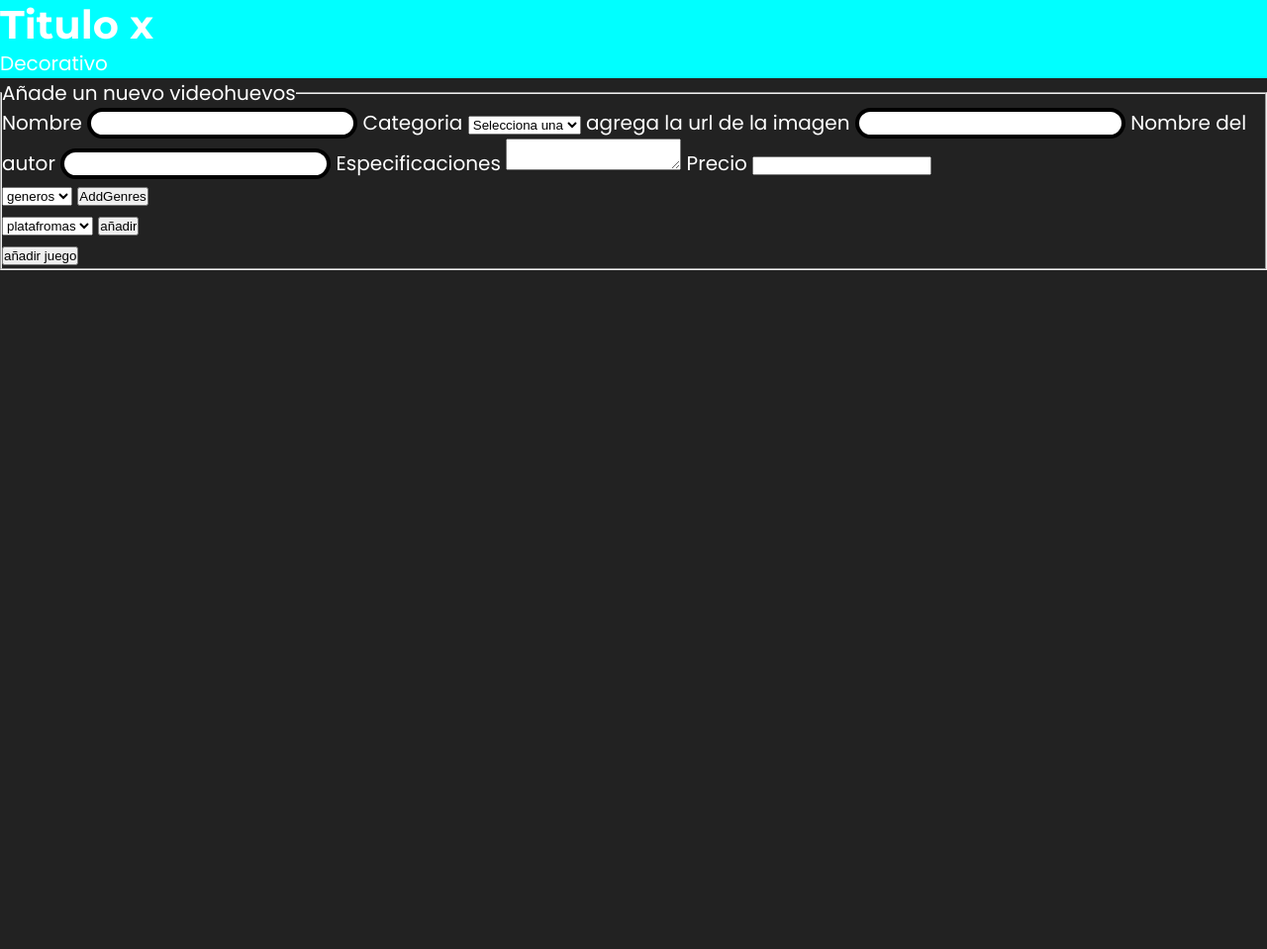
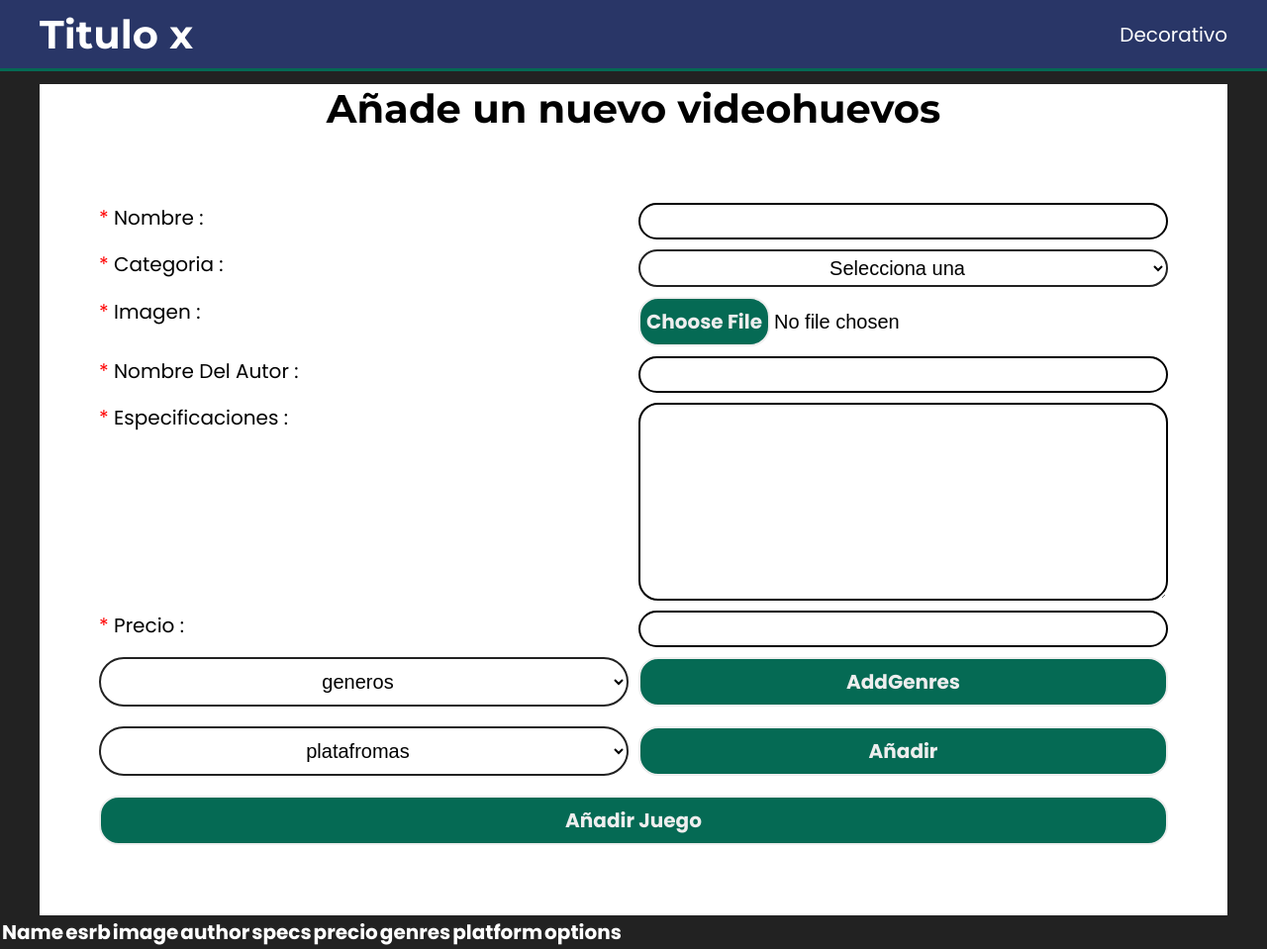
Before and after one commit to LobatoMedina/Videogames, a website: page src/main/resources/static/index.html in a window 1280 px wide. Shown: the whole page at 99% size. Before the commit the page ends 800 px from the top, so only its background shows below. Drawn offline with nearby package versions, Linux system fonts and the light colour scheme; files that its build step writes are made by us from their sources.

Commit message:
Cambios en variables, nombres normalizados, ya no mezclo PascalCase con CamelCase, ahora la mayoria esta en CamelCase con Snake case, pendiente normalizar todo,cambio de los estilos del input en global para el form, creacion de los estilos del form, cambio en el mixins.scss, se le quito el transition-property porque o se cancelan entre si, o los cancela con la propiedad all, asimismo cambio en el border-weight de los inputs type text, de .4rem a .2rem, creacion del metodo funcional clearInputs en el js para limpiar la entrada de los inputs se añadira despues en el agregar y/o actualizar

```diff
--- a/sass/base/_base.scss
+++ b/sass/base/_base.scss
@@ -17,11 +17,7 @@ body{
     background-color: v.$dark;
     color: v.$white;
 }
-input[type="text"]{
-    border-radius: 2rem;
-    border: .4rem solid v.$black;
-    font-size: 2rem;
-}
+
 a{
     color: v.$white;
     @include m.transition(color);
--- a/sass/base/_mixins.scss
+++ b/sass/base/_mixins.scss
@@ -15,11 +15,10 @@
     background-color: $bgColor;
     color: $color;
     border: $color solid .2rem;
-    transition-property: background-color;
-    transition-property: color;
-    transition-property: border-color;
     transition: ease-in-out;
     transition-duration: .5s;
+    font-family: v.$font;
+    font-weight: bold;
     cursor: pointer;
     min-width: 10rem;
     min-height: 5rem;
--- a/sass/base/_variables.scss
+++ b/sass/base/_variables.scss
@@ -1,7 +1,7 @@
 @use "sass:color" as color;
-$PrimaryColor: #293667;
-$DarknessP: color.scale($PrimaryColor, $lightness: -15%);
-$SecondaryColor: #004daa;
+$primaryColor: #293667;
+$darknessP: color.scale($primaryColor, $lightness: -15%);
+$secondaryColor: #056a54;
 $dark: #222;
 $light: #eee;
 $black: #000;
@@ -16,4 +16,4 @@ $desktopXl: 2400px;
 
 /*Fonts*/
 $font: "Poppins", sans-serif;
-$fontTitle: "Montserrat",sans-serif;
+$fontTitle: "Montserrat";
--- a/sass/global.scss
+++ b/sass/global.scss
@@ -5,3 +5,5 @@
 // Layout
 
 @forward "layout/header";
+@forward "layout/form";
+@forward "layout/select"
--- a/sass/layout/_header.scss
+++ b/sass/layout/_header.scss
@@ -2,6 +2,13 @@
 @use "../base/mixins" as m;
 
 .header{
-    background-color: aqua;
+    background-color: v.$primaryColor;
+    padding: 1rem;
+    margin-bottom: 1%;
+    border-bottom: v.$secondaryColor solid .3rem;
+    .header__container{
+        @include m.container;
+        @include m.flex_a_center(space-between);
+    }
 
 }
--- a/sass/layout/_select.scss
+++ b/sass/layout/_select.scss
@@ -0,0 +1,67 @@
+@use "../base/variables" as v;
+@use "../base/mixins" as m;
+select, option{
+    font-size: 2rem;
+    text-align: center;
+    padding: 1%;
+    background-color: v.$white;
+    border-radius: 4rem;
+    border: v.$dark solid .2rem;
+}
+
+.form{
+    background-color: v.$white;
+    color: v.$black;
+    @include m.container;
+    fieldset{
+        padding: 5%;
+        border: none;
+        legend{
+            font-family: v.$fontTitle;
+            font-weight: bold;
+            font-size: 4rem;
+            text-align: center;
+        }
+        div{
+            width: 100%;
+            @include m.grid_columns(2);
+            padding: 1% 0;
+            .useAllColumns{
+                grid-column-start: 1;
+                grid-column-end: 3;
+            }
+            div.useAllColumns{
+                padding: 0;
+            }
+            input, label{
+                font-size: 2rem;
+            }
+            input[type="text"], input[type="number"],textarea{
+                border-radius: 2rem;
+                border: .2rem solid v.$black;
+                font-size: 2rem;
+                padding: .5rem;
+            }
+            input[type="button"], input::file-selector-button{
+                @include m.button(v.$light, v.$secondaryColor);
+                text-transform: capitalize;
+
+            }
+            label{
+                text-transform: capitalize;
+                &::after{
+                    content: " :";
+                }
+                &::before{
+                    content: "* ";
+                    color: red;
+                }
+            }
+            textarea{
+                min-height: 20rem;
+
+
+            }
+        }
+    }
+}
--- a/src/main/resources/static/index.html
+++ b/src/main/resources/static/index.html
@@ -21,40 +21,59 @@
         </div>
     </header>
     <main>
-        <form>
+        <form class="form">
             <fieldset>
                 <legend>Añade un nuevo videohuevos</legend>
                 <div>
-                    <label for="name">Nombre</label>
-                    <input id="name" type="text">
+                    <label for="nameInput">Nombre</label>
+                    <input id="nameInput" type="text">
                     <label for="esrb">Categoria</label>
                     <select id="esrb">
                         <option disabled selected value="-1">Selecciona una</option>
                     </select>
-                    <label for="image">agrega la url de la imagen</label>
-                    <input id="image" type="text">
+                    <label for="image">imagen</label>
+                    <input type="file" name="image" id="image">
                     <label for="author">Nombre del autor</label>
                     <input type="text" id="author">
                     <label for="specs">Especificaciones</label>
                     <textarea id="specs"></textarea>
                     <label for="precio">Precio</label>
-                    <input id="precio" type="number" min="0" >
-                    <div class="form_options">
+                    <input id="precio" type="number" min="0" max="10000">
+                    <div class="useAllColumns">
                         <select id="genres">
                             <option selected disabled value="-1">generos</option>
                         </select>
                         <input type="button" id="add_genre" value="AddGenres">
+                        <div id="selectedGenres" class="useAllColumns">
+
+                        </div>
                     </div>
-                    <div class="form_options">
+                    <div class="useAllColumns">
                         <select id="platforms">
                             <option selected disabled value="-1">platafromas</option>
                         </select>
                         <input type="button" id="add_platforms" value="añadir">
+                        <div id="selectedPlatforms" class="useAllColumns">
+
+                        </div>
                     </div>
-                    <input type="button" value="añadir juego" id="addGame">
+                    <input type="button" value="añadir juego" id="addGame" class="useAllColumns">
                 </div>
             </fieldset>
         </form>
+        <table id="videogames">
+            <tr>
+                <th>Name</th>
+                <th>esrb</th>
+                <th>image</th>
+                <th>author</th>
+                <th>specs</th>
+                <th>precio</th>
+                <th>genres</th>
+                <th>platform</th>
+                <th>options</th>
+            </tr>
+        </table>
     </main>
     <footer class="footer">
         <div class="footer__container">
@@ -63,6 +82,9 @@
     </footer>
     <script>
         //prueba
+        window.addEventListener("load", ()=> {
+            //load game
+        })
         addGame.addEventListener("click", () =>{
             const data = {
 
@@ -86,6 +108,17 @@
             })
 
         });
+        const clearInputs = () =>{
+            nameInput.value="";
+            esrb.value= -1;
+            image.value= '';
+            author.value= "";
+            specs.value='';
+            precio.value=0;
+            genres.value= -1;
+            selectedGenres.innerHTML="";
+            platforms.value = -1;
+        };
     </script>
 </body>
 </html>
```
